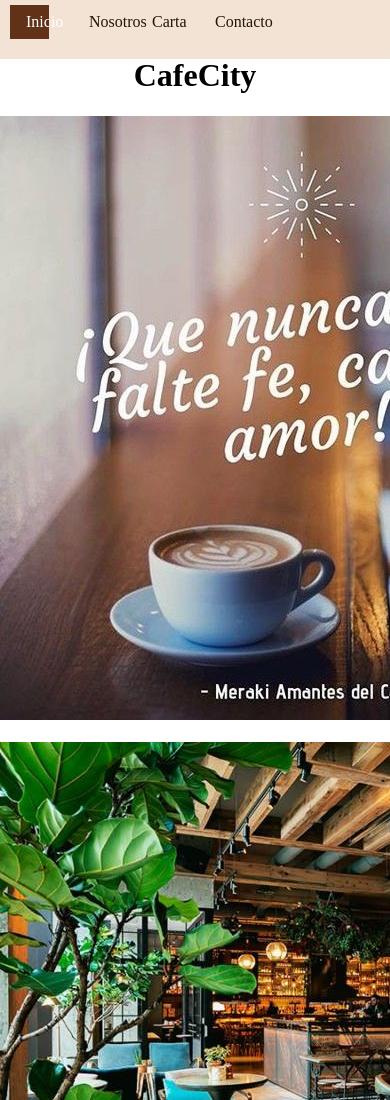
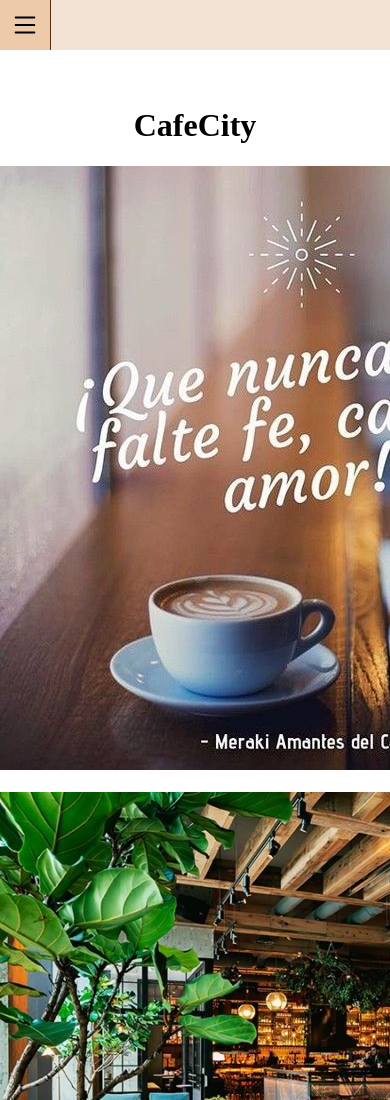
Before and after one commit to andresruizv/CAFETERIA, a plain HTML site: page index.html in a window 390 px wide. Shown: the top 1100 px of the page. Drawn offline with Linux system fonts and the light colour scheme.

Commit message:
Menu responsive

```diff
--- a/css/style.css
+++ b/css/style.css
@@ -6,28 +6,46 @@ body {
 
 /*menu*/
 
-ul {
-    list-style-type: none;
-    margin-top: 0;
-    padding: 0;
+header {
     width: 100%;
-    height: 7%;
     background-color: #F2E3D5;
-    position: fixed;
-    overflow: auto;
 }
 
-li {
+#btn-menu {
+    display: none;
+}
+
+header label {
+    display: none;
+    width: 30px;
+    height: 30px;
+    padding: 10px;
+    border-right: 1px solid #592C12;
+}
+
+header label:hover {
+    cursor: pointer;
+    background: #eccaaa;
+}
+
+.menu ul {
+    margin: 0;
+    list-style-type: none;
+    padding: 0;
+    display: flex;
+}
+
+.menu li {
     text-align: center;
     display: inline-block;
     width: 10%;
     padding: 5px 10px;
 }
 
-li a {
+.menu li a {
     display: block;
     color: #261303;
-    padding: 8px 16px;
+    padding: 15px 20px;
     text-decoration: none;
 }
 
@@ -36,10 +54,35 @@ li a:hover {
     color: #592C12;
 }
 
-.active {
+@media (max-width:768px) {
+    header label {
+        display: block;
+    }
+    .menu {
+        position: absolute;
+        background-color: #F2E3D5;
+        width: 70%;
+        margin-left: -70%;
+        transition: all 0.5s;
+    }
+    .menu ul {
+        flex-direction: column;
+    }
+    #btn-menu:checked~.menu {
+        margin: 0;
+    }
+    .menu li a {
+        padding-right: 70px;
+    }
+}
+
+#active {
     background-color: #613217;
     color: #ffff;
 }
+
+
+/*titulos del inicio, contacto y nosotros*/
 
 h1 {
     text-align: center;
--- a/index.html
+++ b/index.html
@@ -11,12 +11,23 @@
 </head>
 
 <body>
-    <ul>
-        <li><a class="active" href="index.html">Inicio</a></li>
-        <li><a href="nosotros.html">Nosotros</a></li>
-        <li><a href="carta.html">Carta</a></li>
-        <li><a href="contacto.html">Contacto</a></li>
-    </ul>
+
+    <header>
+        <input type="checkbox" id="btn-menu">
+        <label for="btn-menu">
+            <svg xmlns="http://www.w3.org/2000/svg" width="30" height="30" fill="currentColor" class="bi bi-list" viewBox="0 0 16 16">
+            <path fill-rule="evenodd" d="M2.5 12a.5.5 0 0 1 .5-.5h10a.5.5 0 0 1 0 1H3a.5.5 0 0 1-.5-.5zm0-4a.5.5 0 0 1 .5-.5h10a.5.5 0 0 1 0 1H3a.5.5 0 0 1-.5-.5zm0-4a.5.5 0 0 1 .5-.5h10a.5.5 0 0 1 0 1H3a.5.5 0 0 1-.5-.5z"/>
+          </svg>
+        </label>
+        <nav class="menu">
+            <ul>
+                <li><a id="active" href="index.html">Inicio</a></li>
+                <li><a href="nosotros.html">Nosotros</a></li>
+                <li><a href="carta.html">Carta</a></li>
+                <li><a href="contacto.html">Contacto</a></li>
+            </ul>
+        </nav>
+    </header>
     <br>
     <br>
     <h1>CafeCity</h1>
```
Also changed, not shown: carta.html (+16 -6 lines), contacto.html (+24 -9 lines), nosotros.html (+16 -6 lines).
